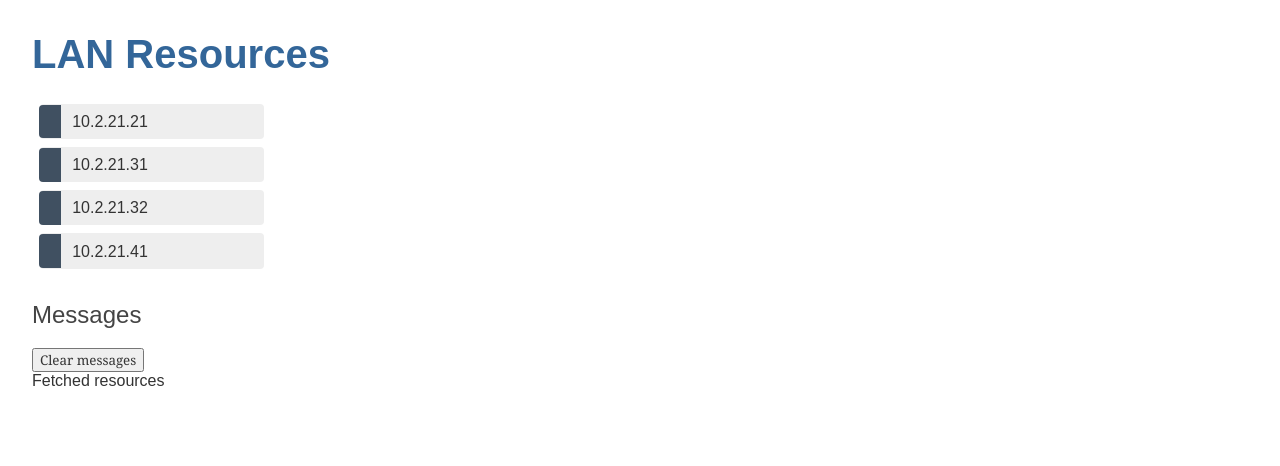
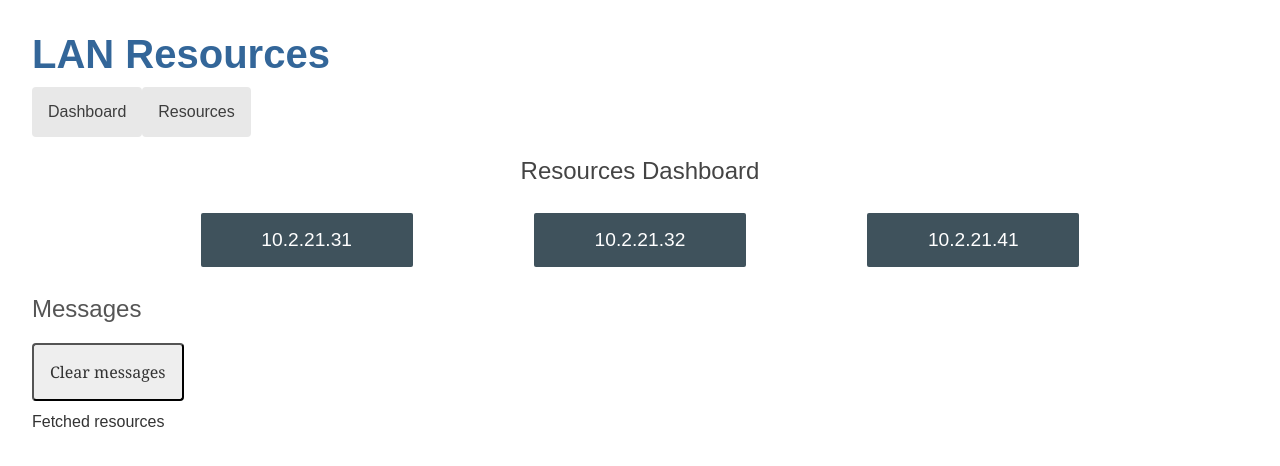
Before and after one commit to jtroo/resource-aggregator, an Angular app in the folder public/: page /dashboard in a window 1280 px wide. Before the commit this address led to /. Shown: the top 466 px of the page. Built offline with nearby package versions, Linux system fonts and the light colour scheme.

Commit message:
Add routing, dashboard

```diff
--- a/public/src/app/app-routing.module.ts
+++ b/public/src/app/app-routing.module.ts
@@ -1,7 +1,13 @@
 import { NgModule } from '@angular/core';
 import { RouterModule, Routes } from '@angular/router';
+import { ResourcesComponent } from './resources/resources.component';
+import { DashboardComponent } from './dashboard/dashboard.component';
 
-const routes: Routes = [];
+const routes: Routes = [
+  { path: '', redirectTo: '/dashboard', pathMatch: 'full' },
+  { path: 'resources', component: ResourcesComponent },
+  { path: 'dashboard', component: DashboardComponent },
+];
 
 @NgModule({
   imports: [RouterModule.forRoot(routes)],
--- a/public/src/app/app.component.css
+++ b/public/src/app/app.component.css
@@ -0,0 +1,20 @@
+h1 {
+  margin-bottom: 0;
+}
+
+nav a {
+  padding: 1rem;
+  text-decoration: none;
+  margin-top: 10px;
+  display: inline-block;
+  background-color: #e8e8e8;
+  color: #3d3d3d;
+  border-radius: 4px;
+}
+nav a:hover {
+  color: white;
+  background-color: #42545C;
+}
+nav a.active {
+  background-color: black;
+}
--- a/public/src/app/app.component.html
+++ b/public/src/app/app.component.html
@@ -1,3 +1,7 @@
 <h1>{{title}}</h1>
-<app-resources></app-resources>
+<nav>
+  <a routerLink="/dashboard">Dashboard</a>
+  <a routerLink="/resources">Resources</a>
+</nav>
+<router-outlet></router-outlet>
 <app-messages></app-messages>
--- a/public/src/app/app.module.ts
+++ b/public/src/app/app.module.ts
@@ -7,12 +7,14 @@ import { AppRoutingModule } from './app-routing.module';
 import { AppComponent } from './app.component';
 import { ResourcesComponent } from './resources/resources.component';
 import { MessagesComponent } from './messages/messages.component';
+import { DashboardComponent } from './dashboard/dashboard.component';
 
 @NgModule({
   declarations: [
     AppComponent,
     ResourcesComponent,
-    MessagesComponent
+    MessagesComponent,
+    DashboardComponent
   ],
   imports: [
     BrowserModule,
--- /dev/null
+++ b/public/src/app/dashboard/dashboard.component.css
@@ -0,0 +1,46 @@
+h2 {
+  text-align: center;
+}
+
+.resources-menu {
+  padding: 0;
+  margin: auto;
+  max-width: 1000px;
+
+  /* flexbox */
+  display: flex;
+  flex-direction: row;
+  flex-wrap: wrap;
+  justify-content: space-around;
+  align-content: flex-start;
+  align-items: flex-start;
+}
+
+a {
+  background-color: #3f525c;
+  border-radius: 2px;
+  padding: 1rem;
+  font-size: 1.2rem;
+  text-decoration: none;
+  display: inline-block;
+  color: #fff;
+  text-align: center;
+  width: 100%;
+  min-width: 70px;
+  margin: .5rem auto;
+  box-sizing: border-box;
+
+  /* flexbox */
+  order: 0;
+  flex: 0 1 auto;
+  align-self: auto;
+}
+@media (min-width: 600px) {
+  a {
+    width: 18%;
+    box-sizing: content-box;
+  }
+}
+a:hover {
+  background-color: #000;
+}
--- /dev/null
+++ b/public/src/app/dashboard/dashboard.component.html
@@ -0,0 +1,6 @@
+<h2>Resources Dashboard</h2>
+<div class="resources-menu">
+  <a *ngFor="let resource of resources">
+    {{resource.name}}
+  </a>
+</div>
--- /dev/null
+++ b/public/src/app/dashboard/dashboard.component.ts
@@ -0,0 +1,23 @@
+import { Component, OnInit } from '@angular/core';
+import { Resource } from '../resource';
+import { ResourceService } from '../resource.service';
+
+@Component({
+  selector: 'app-dashboard',
+  templateUrl: './dashboard.component.html',
+  styleUrls: [ './dashboard.component.css' ]
+})
+export class DashboardComponent implements OnInit {
+  resources: Resource[] = [];
+
+  constructor(private resourceService: ResourceService) { }
+
+  ngOnInit() {
+    this.getResources();
+  }
+
+  getResources(): void {
+    this.resourceService.getResources()
+      .subscribe((resources) => this.resources = resources.slice(1, 5));
+  }
+}
--- a/public/src/app/messages/messages.component.css
+++ b/public/src/app/messages/messages.component.css
@@ -0,0 +1,18 @@
+h2 {
+  color: #555;
+  font-family: Arial, Helvetica, sans-serif;
+  font-weight: lighter;
+}
+
+.clear {
+  color: #333;
+  background-color: #eee;
+  margin-bottom: 12px;
+  padding: 1rem;
+  border-radius: 4px;
+  font-size: 1rem;
+}
+.clear:hover {
+  color: white;
+  background-color: #42545C;
+}
--- a/public/src/app/resource.service.ts
+++ b/public/src/app/resource.service.ts
@@ -12,7 +12,7 @@ export class ResourceService {
 
   constructor(private messageService: MessageService) {}
 
-  getHeroes(): Observable<Resource[]> {
+  getResources(): Observable<Resource[]> {
     const resources = of(RESOURCES);
     this.messageService.add('Fetched resources');
     return resources
--- a/public/src/app/resources/resources.component.ts
+++ b/public/src/app/resources/resources.component.ts
@@ -19,12 +19,12 @@ export class ResourcesComponent implements OnInit {
   ) {}
 
   ngOnInit(): void {
-    this.getHeroes();
+    this.getResources();
   }
 
-  getHeroes(): void {
+  getResources(): void {
     this.resourceService
-      .getHeroes()
+      .getResources()
       .subscribe((resources) => {this.resources = resources});
   }
 
```
Also changed, not shown: 1 other file (tests, documents, lock files or other folders).
